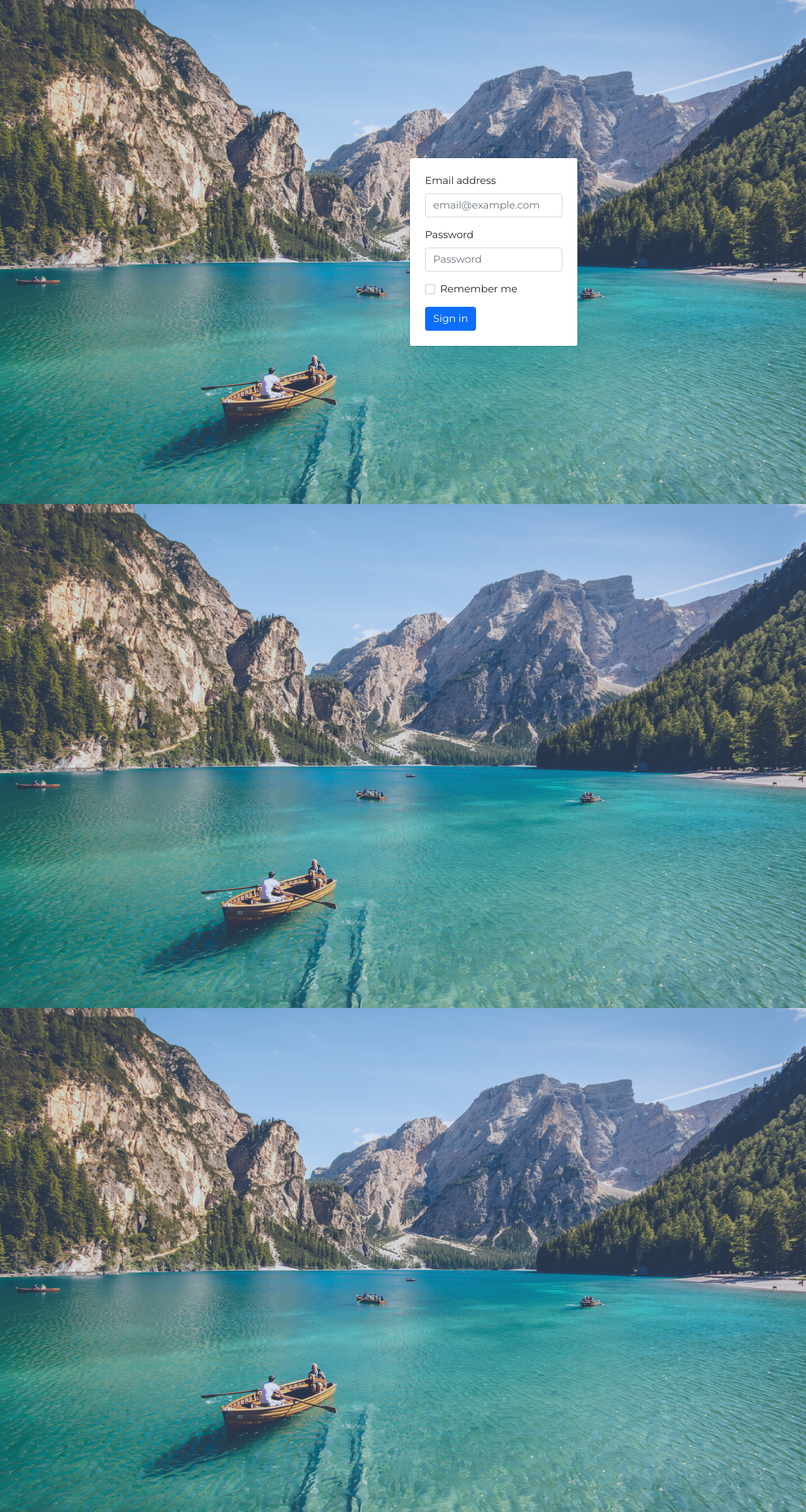
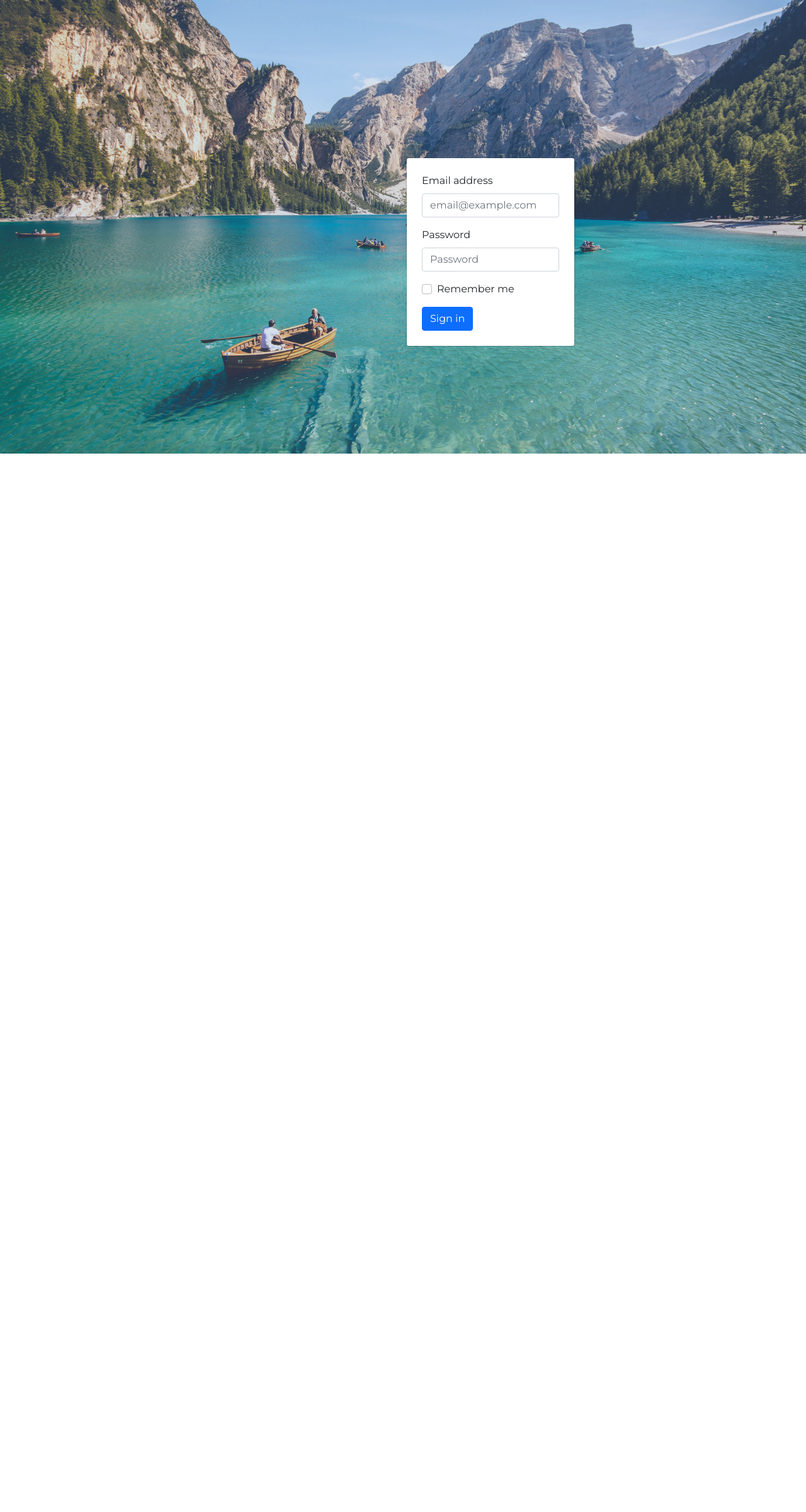
Before and after one commit to svanka024/crudP4, a PHP site: page /login.html in a window 1280 px wide. Shown: the part 75-2475 px from the top of the page at 63% size. After the commit the page ends 795 px from the top, so only its background shows below. Run offline with PHP 8.4, Linux system fonts and the light colour scheme.

Commit message:
login done

```diff
--- a/css/main.css
+++ b/css/main.css
@@ -1,6 +1,10 @@
 .section {
   position: relative;
   height: 300vh;
+}
+.sectionlogin {
+  position: relative;
+  height: 90vh;
 }
 .navbar {
   position: sticky;
@@ -166,14 +170,14 @@
   bottom: 0;
 }
 .loginform {
-  z-index: 100;
+  z-index: 40;
   align-items: center;
   position: center;
   justify-content: center;
   height: 50%;
   width: auto;
   padding: 250px;
-  padding-left: 650px;
+  padding-left: 645px;
 }
 .dropdown-menu {
   display: block !important;
--- a/login.html
+++ b/login.html
@@ -50,7 +50,7 @@
         </div>
       </div>
     </nav>
-    <div id="booking" class="section ">
+    <div id="booking" class="sectionlogin">
       <div class="loginform">
       <form class="dropdown-menu p-4">
         <div class="mb-3">
```
